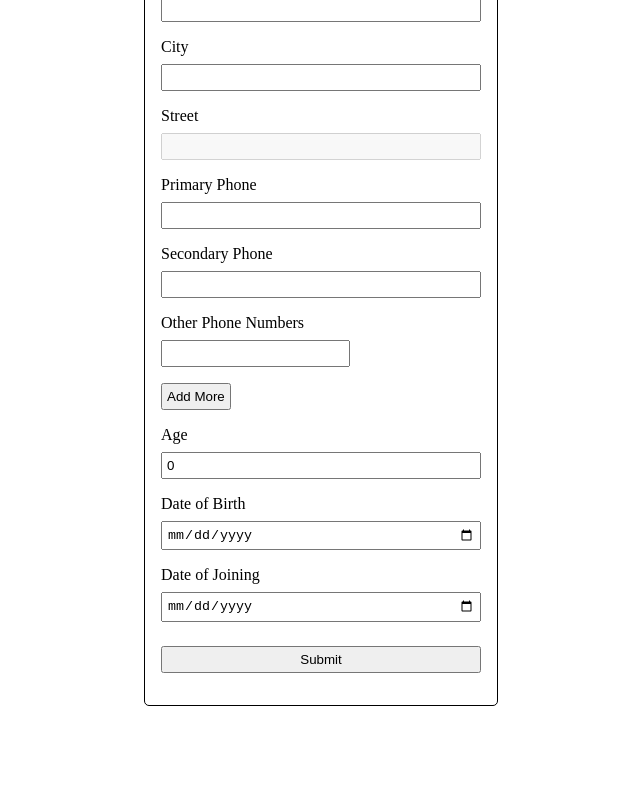
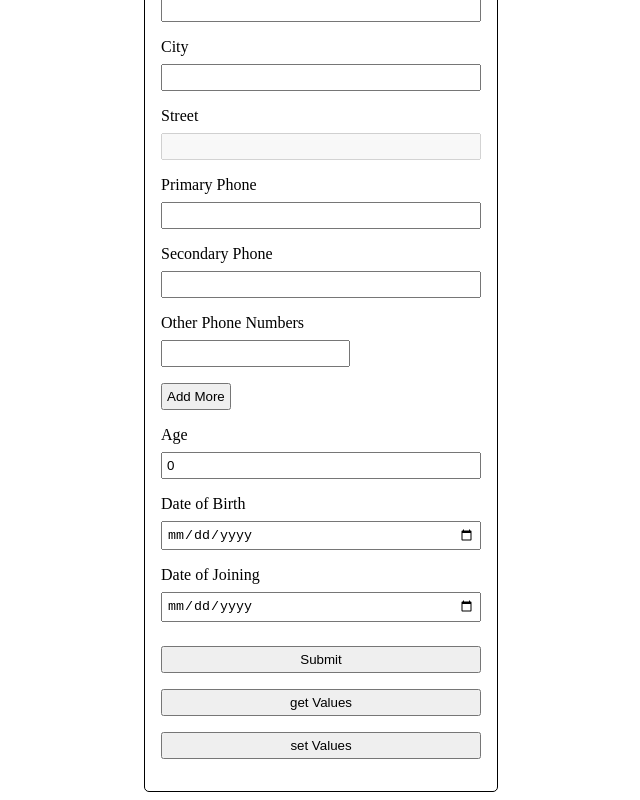
Before and after one commit to Digambar1411/react-hook-form, a React (Vite) app: page / in a window 1280 px wide. Shown: the part 388-1188 px from the top of the page, without its empty margins (319-959 px from the left). Before the commit the page ends 1102 px from the top, so only its background shows below. Built offline with nearby package versions, Linux system fonts and the light colour scheme.

Commit message:
setValue & getValues

```diff
--- a/src/components/ReactHookForm.tsx
+++ b/src/components/ReactHookForm.tsx
@@ -27,7 +27,9 @@ const ReactHookForm = () => {
     control,
     handleSubmit,
     formState:{errors},
-    watch
+    watch,
+    getValues,
+    setValue
   } = useForm<SampleFormType>({
     defaultValues:{
       username:'',
@@ -55,14 +57,22 @@ const ReactHookForm = () => {
     console.log(data);
   }
 
+  const getValuesHandler = () => {
+    console.log(getValues('username'));
+  }
+
+  const setValueHandler = () => {
+    setValue('username','admin');
+  }
+
   render++;
 
-  useEffect(()=>{
-    const subscription = watch((value) => {
-      console.log('username :',value);
-    });
-    return ()=>subscription.unsubscribe();
-  },[watch]);
+  // useEffect(()=>{
+  //   const subscription = watch((value) => {
+  //     console.log('username :',value);
+  //   });
+  //   return ()=>subscription.unsubscribe();
+  // },[watch]);
 
   return (
 		<>
@@ -212,6 +222,8 @@ const ReactHookForm = () => {
 				</div>
 
 				<button type="submit">Submit</button>
+        <button type='button' onClick={getValuesHandler}>get Values</button>
+        <button type='button' onClick={setValueHandler}>set Values</button>
 			</form>
 			<DevTool control={control} /> {/* Set up the dev tool */}
 		</>
```
